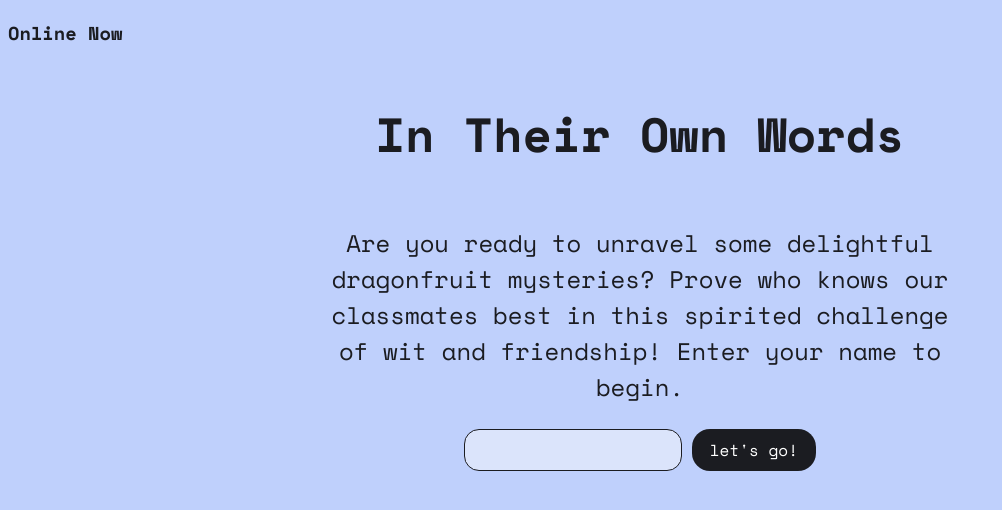
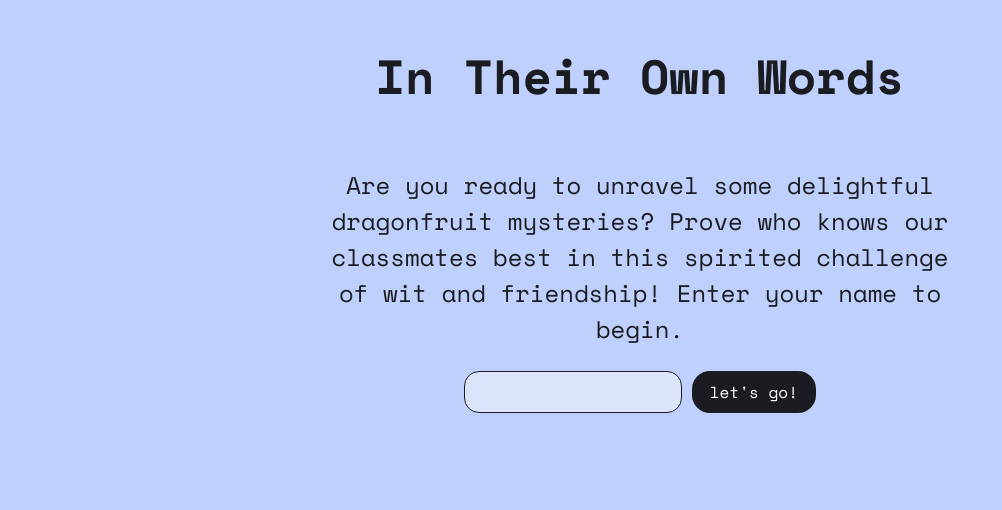
Before and after one commit to mishkaonline/connections-project-2, a website: page public/index.html in a window 1280 px wide. Shown: the whole page, without its empty margins (0-1002 px from the left). Drawn offline with nearby package versions, Linux system fonts and the light colour scheme; no server answers.

Commit message:
YOLO
Merged my stuff with Mishka's stuff???

```diff
--- a/public/index.html
+++ b/public/index.html
@@ -15,7 +15,7 @@
 <body>
     <div id="scoreboard"></div>
     <!-- Heads-up Display with question counter, timer and list of online players -->
-    <section id="hud">
+    <!-- <section id="hud">
         <div id="question-counter">
 
         </div>
@@ -23,13 +23,13 @@
 
         </div>
         <div id="players">
-            <h3>Online Now</h3>
-            <!-- List of players currently online -->
-            <ul id="online-now">
+            <h3>Online Now</h3> -->
+    <!-- List of players currently online -->
+    <!-- <ul id="online-now">
 
             </ul>
         </div>
-    </section>
+    </section> -->
     <div id="intro" class="registration-container container">
         <h1>In Their Own Words</h1>
         <p>Are you ready to unravel some delightful dragonfruit mysteries? Prove who knows our classmates best in this
```
